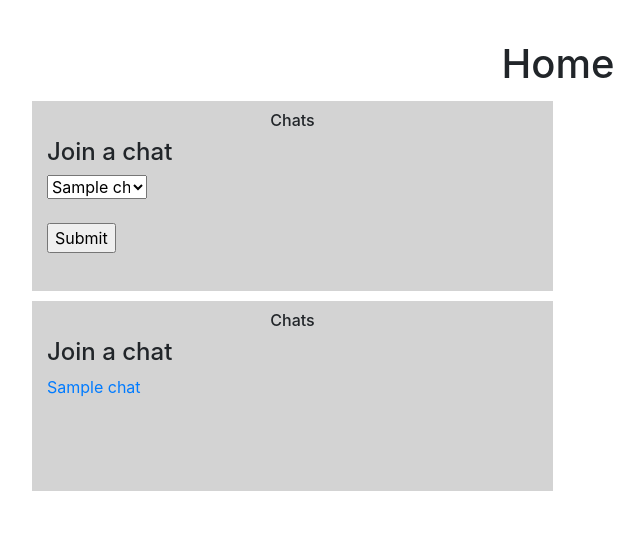
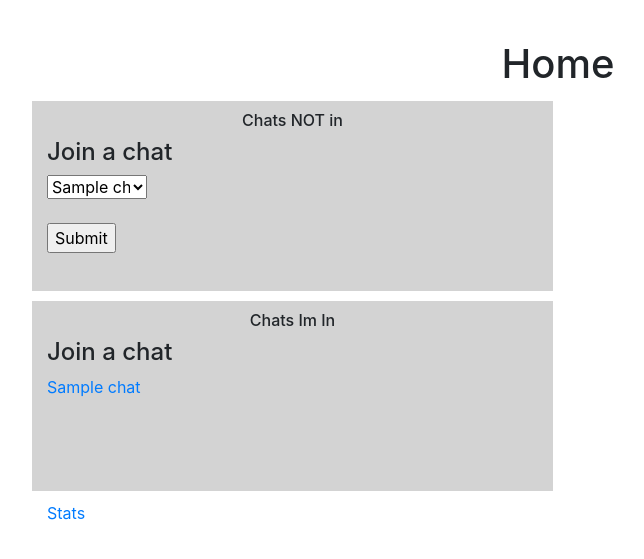
Before and after one commit to SirSource/TeleARTEM, a Flask app: page /dashboard in a window 1280 px wide. Shown: the top 559 px of the page, without its empty margins (82-726 px from the left). Run offline with Flask 2, Linux system fonts and the light colour scheme; a database or web service that is not in the repository returns one stand-in record (values such as "Sample title"); some libraries are stand-ins or nearby versions.

Commit message:
Final with dashboard with link to stats

```diff
--- a/ChatApp/ChatApp/templates/dashboard.html
+++ b/ChatApp/ChatApp/templates/dashboard.html
@@ -31,7 +31,7 @@
                 <div class="container">
                 <h1 style="text-align: center">Home</h1>
                 <div class="col-md-6" style="background-color: lightgray; height: 200px; border: 5px solid white;">
-                <h6 style="align-content: center; text-align: center; margin-top: 2%">Chats</h6>
+                <h6 style="align-content: center; text-align: center; margin-top: 2%">Chats NOT in</h6>
 
 
 
@@ -49,7 +49,7 @@
 
         </div>
             <div class="col-md-6" style="background-color: lightgray; height: 200px; border: 5px solid white;">
-                <h6 style="align-content: center; text-align: center; margin-top: 2%">Chats</h6>
+                <h6 style="align-content: center; text-align: center; margin-top: 2%">Chats Im In</h6>
 
 
 
@@ -62,6 +62,10 @@
             </div>
 
         </div>
+                    <div class="col-md-6" style="border: 5px solid white;">
+                <a href="file:///C:/Users/Daniel/Downloads/ChatApp/ChatApp/dashboard-master/index.html" style="align-content: center; text-align: center; margin-top: 2%" >Stats</a>
+
+        </div>
 
 </body>
 
```
